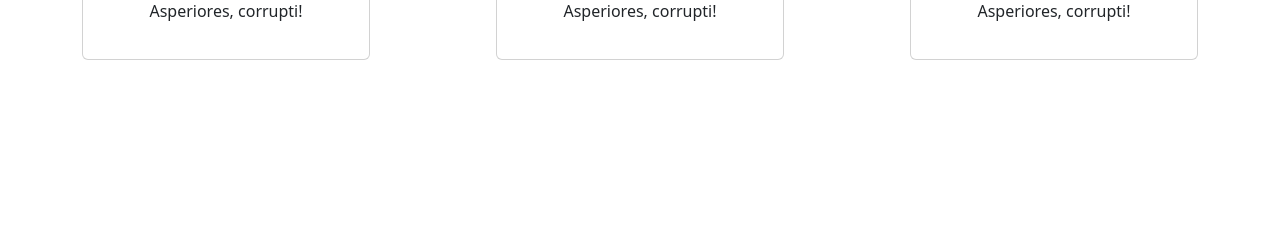
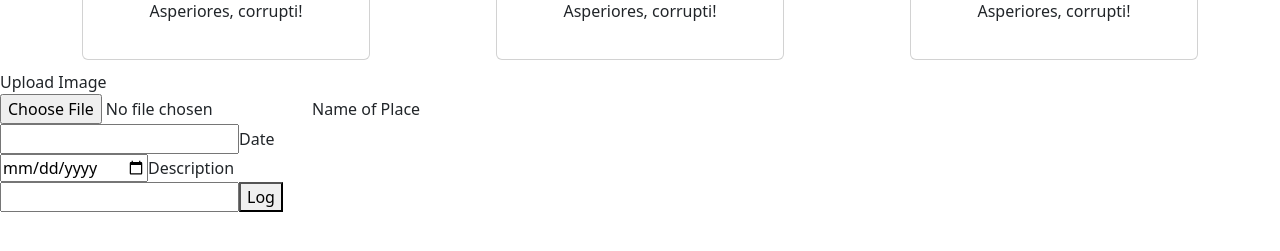
Before and after one commit to harshaugust/Travel_Blog_App, a React (Create React App) app: page / in a window 1280 px wide. Shown: the part 389-640 px from the top of the page. Built offline with nearby package versions, Linux system fonts and the light colour scheme.

Commit message:
initial commit

```diff
--- a/src/App.js
+++ b/src/App.js
@@ -10,12 +10,8 @@ function App() {
   return (
     <div>
        <Navigation />
-       <Router>
-          <Switch>
-          <Route exact path="/" component={Log}/>
-				  <Route exact path="/newlog" component={NewLog }/>
-          </Switch>
-       </Router>
+       <Log/>
+       <NewLog/>
     </div>
   );
 }
```
